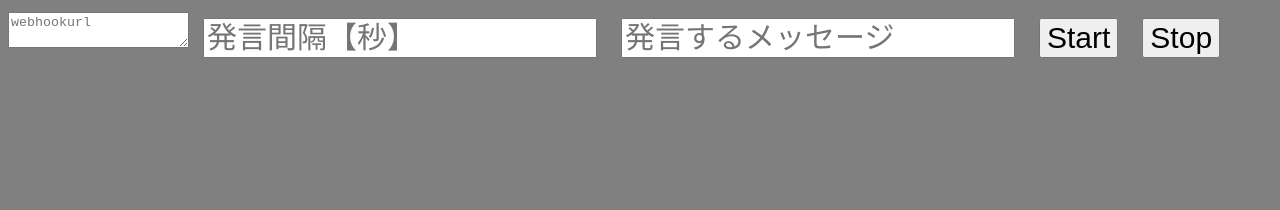
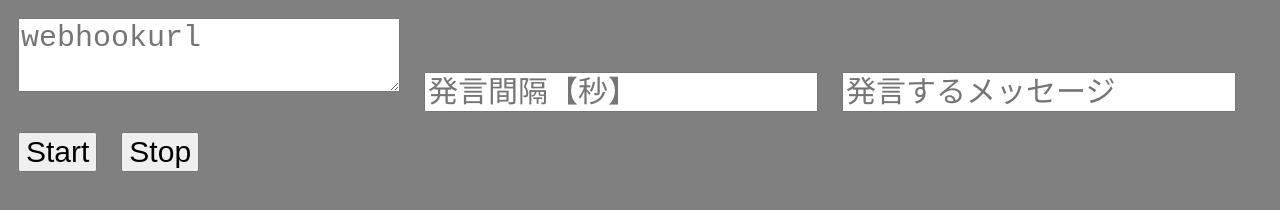
Before and after one commit to tomoneko2222/github.io, a plain HTML site: page index.html in a window 1280 px wide. Drawn offline with Linux system fonts and the light colour scheme.

Commit message:
Update stylesheet.css

```diff
--- a/stylesheet.css
+++ b/stylesheet.css
@@ -1,7 +1,7 @@
 body {
     background-color: gray;
 }
-input, button {
+textarea, input, button {
     font-size: 30px;
     margin: 10px;
 }
```
